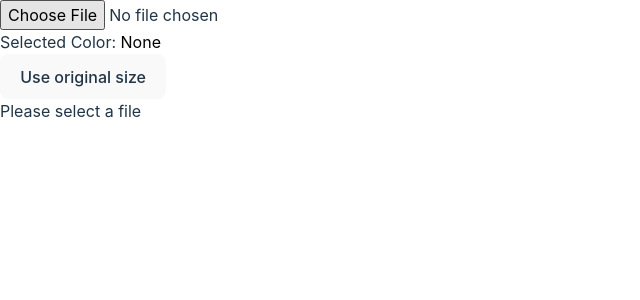
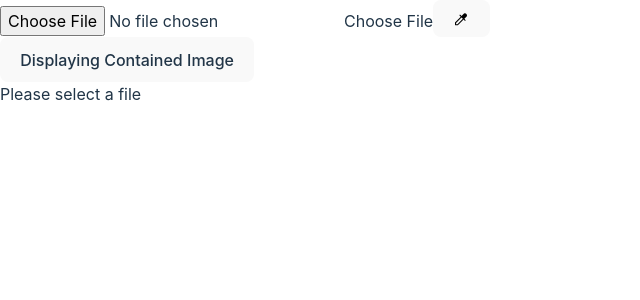
Before and after one commit to markusschmitz53/color-dropper-demo, a React (Vite) app: page / in a window 1280 px wide. Shown: the top 300 px of the page, without its empty margins (0-640 px from the left). Built offline with nearby package versions, Linux system fonts and the light colour scheme.

Commit message:
feature: enable toggling of color dropper functionality

```diff
--- a/src/components/Header.tsx
+++ b/src/components/Header.tsx
@@ -1,8 +1,11 @@
 import { ChangeEvent } from 'react'
+import ActivateDropperIcon from '../assets/IconColorPicker.svg?react'
 
 interface HeaderProps {
   onImageSelect: (image: string) => void
   pickedColorValue: string | null
+  isDropperActive: boolean
+  toggleDropper: () => void
   isContained: boolean
   toggleContain: () => void
 }
@@ -14,6 +17,8 @@ const FALLBACK_COLOR_LABEL = 'None'
 export default function Header({
   onImageSelect,
   pickedColorValue,
+  isDropperActive,
+  toggleDropper,
   isContained,
   toggleContain,
 }: Readonly<HeaderProps>) {
@@ -44,8 +49,22 @@ export default function Header({
           type="file"
           accept="image/*"
           onChange={handleImageUpload}
+          className="hidden"
         />
-        <p className="text-sm flex-grow">
+        <label
+          htmlFor="file-upload"
+          className="p-2 rounded-full border border-gray-100 bg-gray-50 hover:bg-gray-200 focus:outline-none focus:ring-2 focus:ring-gray-400  hover:border-purple-300 hover:border transition-all duration-200 transform cursor-pointer text-sm font-semibold"
+        >
+          Choose File
+        </label>
+        <button
+          onClick={toggleDropper}
+          className="p-2 rounded-full border-gray-100 hover:bg-gray-200 focus:outline-none focus:ring-2 focus:ring-gray-400 hover:border-purple-300 transition-all duration-200 transform "
+        >
+          <ActivateDropperIcon className="h-6 w-6" />
+        </button>
+        <div className="flex-grow">
+          <p className="text-sm" hidden={!isDropperActive}>
             Selected Color:{' '}
             <span
               className="font-semibold"
@@ -54,11 +73,14 @@ export default function Header({
               {pickedColorValue ?? FALLBACK_COLOR_LABEL}
             </span>
           </p>
+        </div>
         <button
           onClick={toggleContain}
-          className="bg-blue-500 text-white px-4 py-2 rounded"
+          className="p-2 rounded-full border-gray-100 hover:bg-gray-200 focus:outline-none focus:ring-2 focus:ring-gray-400 hover:border-purple-300 transition-all duration-200 transform"
         >
-          {isContained ? 'Use original size' : 'Contain image in Viewport'}
+          {!isContained
+            ? 'Displaying Original Image'
+            : 'Displaying Contained Image'}
         </button>
       </div>
     </header>
--- a/src/features/editor/components/Editor.tsx
+++ b/src/features/editor/components/Editor.tsx
@@ -6,11 +6,14 @@ export default function Editor() {
   const [selectedColor, setSelectedColor] = useState<string | null>(null)
   const [imageData, setImageData] = useState<string | null>(null)
   const [isContained, setIsContained] = useState<boolean>(true)
+  const [isDropperActive, setIsDropperActive] = useState<boolean>(false)
 
   return (
     <main className="bg-gray-200 min-h-screen flex flex-col">
       <Header
         onImageSelect={(image) => setImageData(image)}
+        isDropperActive={isDropperActive}
+        toggleDropper={() => setIsDropperActive((prev) => !prev)}
         isContained={isContained}
         toggleContain={() => setIsContained((prev) => !prev)}
         pickedColorValue={selectedColor}
@@ -18,6 +21,7 @@ export default function Editor() {
       <ImageCanvas
         imageData={imageData}
         isContained={isContained}
+        isDropperActive={isDropperActive}
         onColorPick={(color) => setSelectedColor(color)}
       />
     </main>
--- a/src/features/editor/components/ImageCanvas.tsx
+++ b/src/features/editor/components/ImageCanvas.tsx
@@ -8,6 +8,7 @@ interface ImageCanvasProps {
   imageData: string | null
   onColorPick: (color: string) => void
   isContained: boolean
+  isDropperActive: boolean
 }
 
 const THROTTLE_DELAY = 200
@@ -18,6 +19,7 @@ export default function ImageCanvas({
   imageData,
   onColorPick,
   isContained,
+  isDropperActive,
 }: Readonly<ImageCanvasProps>) {
   const [imageElement, setImageElement] = useState<HTMLImageElement | null>(
     null
@@ -102,7 +104,13 @@ export default function ImageCanvas({
   }, [calculateCanvasSize, imageElement])
 
   const handleMouseMove = throttle(() => {
-    if (!imageElement || !stageRef.current || !imageNodeRef.current) return
+    if (
+      !isDropperActive ||
+      !imageElement ||
+      !stageRef.current ||
+      !imageNodeRef.current
+    )
+      return
 
     const stage = stageRef.current.getStage()
     const pointerPosition = stage.getPointerPosition()
```
Lines whose indentation alone changed are shown as unchanged.
